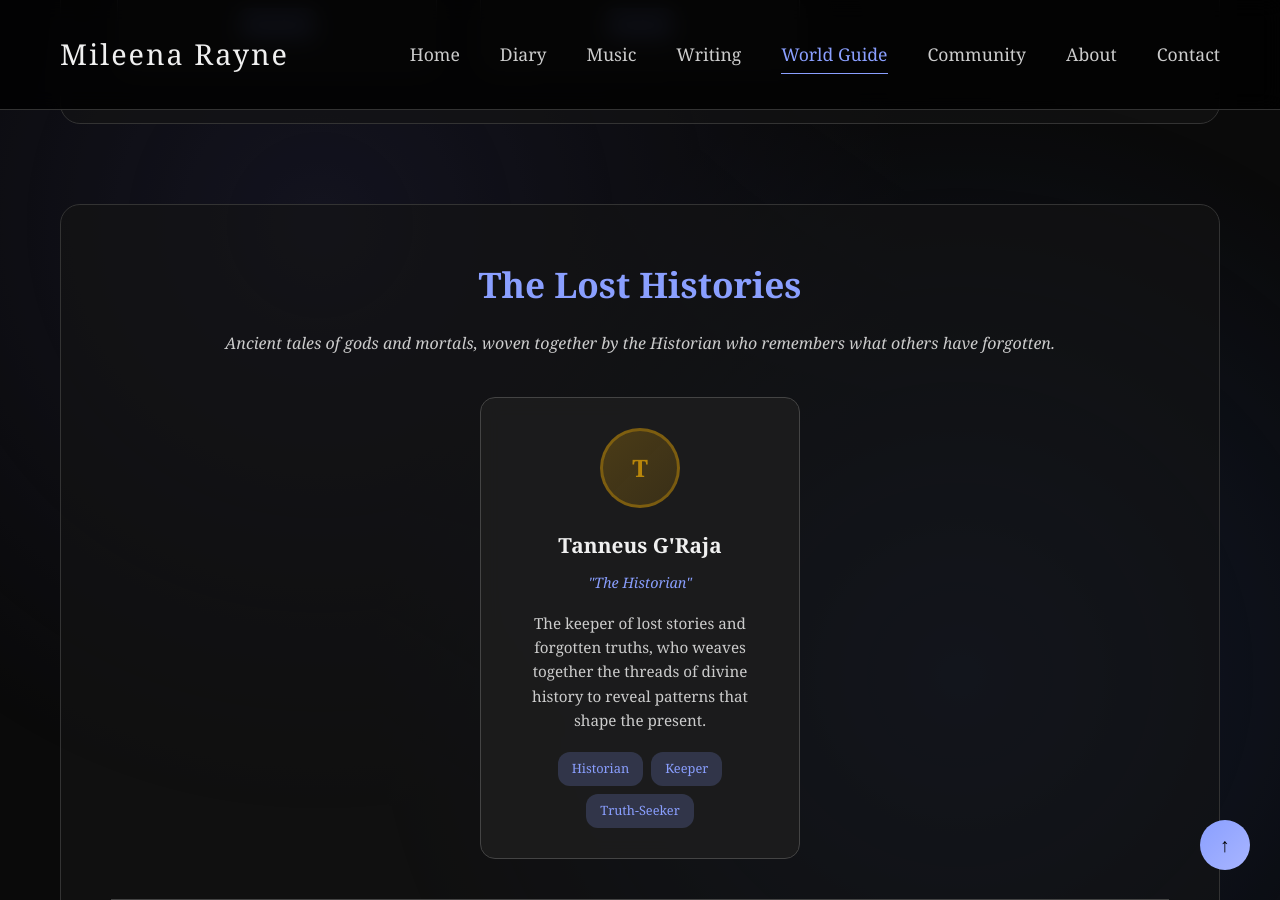
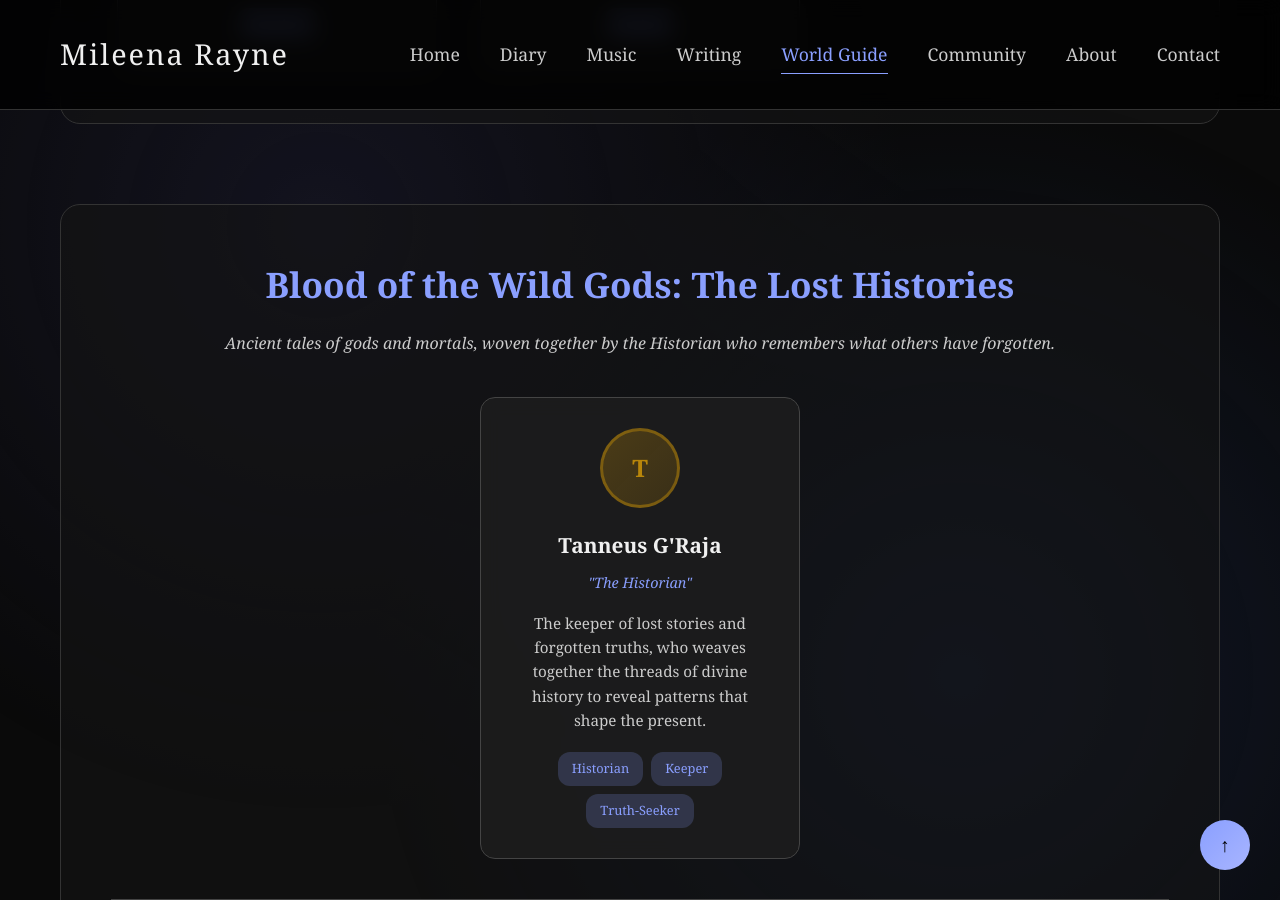
Before and after one commit to Mileena28/Mileena28.github.io, a Jekyll site: the page built from world-guide/characters/index.html, in a window 1280 px wide and 900 px high, scrolled down 4002 px. Built offline with Jekyll 4.4.1, drawn with Linux system fonts in a browser that asks for light colours.

Commit message:
Update index.html

```diff
--- a/world-guide/characters/index.html
+++ b/world-guide/characters/index.html
@@ -494,7 +494,7 @@ image: "/assets/images/world-guide-characters.jpg"
 
         <!-- Lost Histories Characters -->
         <div class="book-section">
-            <h2 class="book-title">The Lost Histories</h2>
+            <h2 class="book-title">Blood of the Wild Gods: The Lost Histories</h2>
             <p class="book-description">Ancient tales of gods and mortals, woven together by the Historian who remembers what others have forgotten.</p>
 
             <!-- Main Lost Histories Character -->
```
